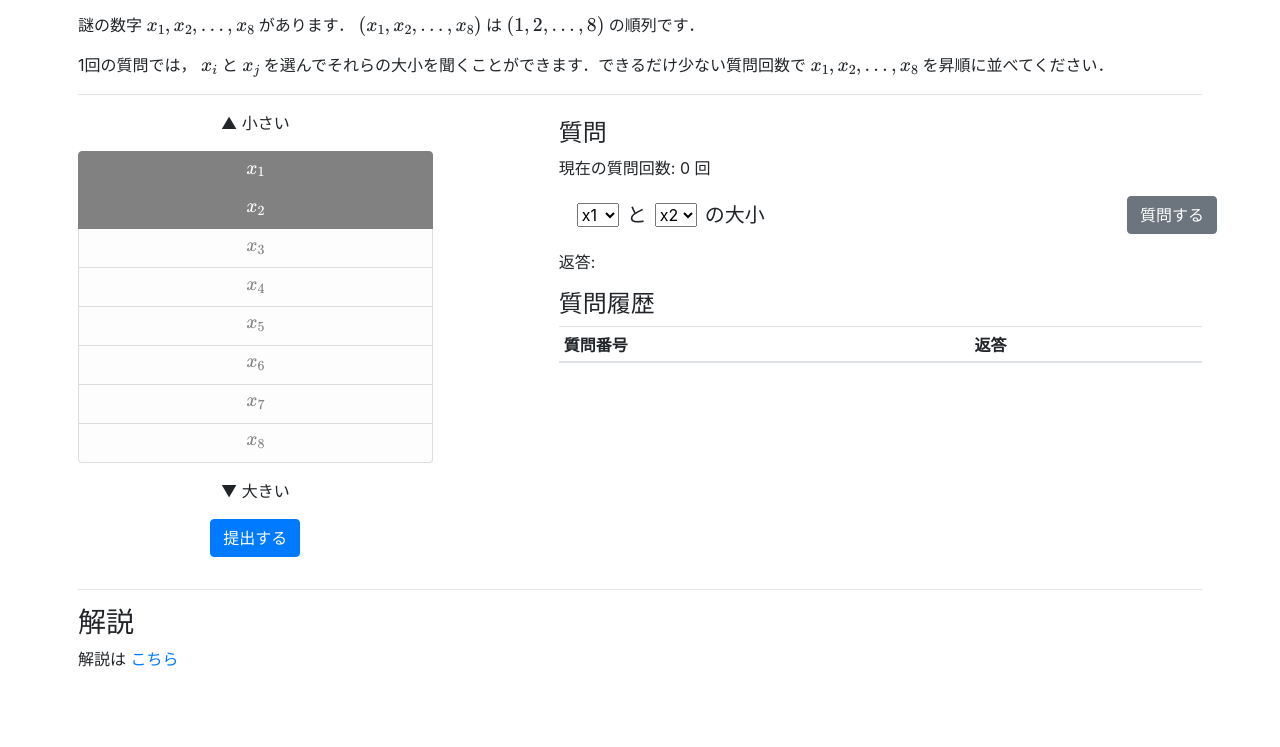
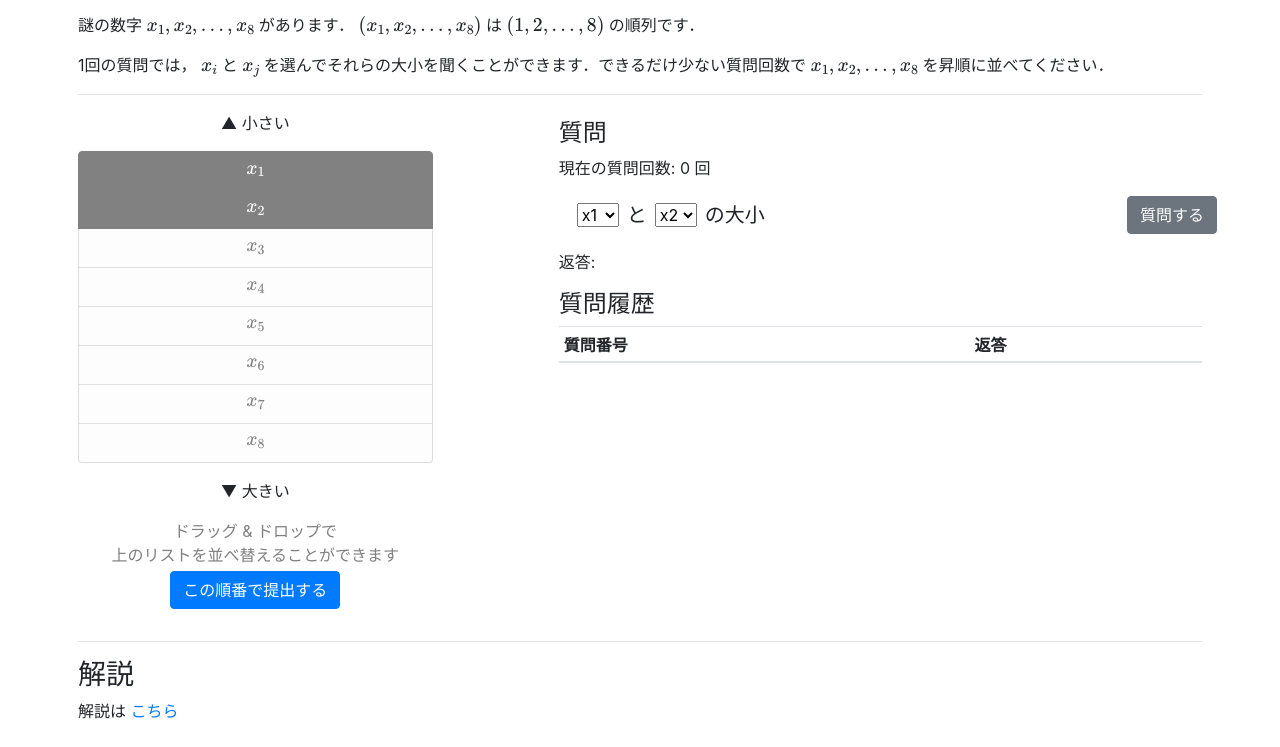
Before and after one commit to puzzleknot/algorithm-puzzle, a plain HTML site: page games/sort_numbers/index.html in a window 1280 px wide. Shown: the part 171-918 px from the top of the page. Before the commit the page ends 866 px from the top, so only its background shows below. Drawn offline with nearby package versions, Linux system fonts and the light colour scheme.

Commit message:
fix: add some guide text

```diff
--- a/games/sort_numbers/index.html
+++ b/games/sort_numbers/index.html
@@ -43,9 +43,10 @@
                         <li class="list-group-item list-group-item-action list-group-item-light text-center" id="li7">\(x_7\)</li>
                         <li class="list-group-item list-group-item-action list-group-item-light text-center" id="li8">\(x_8\)</li>
                     </ul>
-                    <p class="text-center">▼ 大きい</p>
+                    <p class="text-center fs-3">▼ 大きい</p>
                     <div class="text-center">
-                        <button type="submit" class="btn btn-primary" onclick="submit()">提出する</button>
+                        <p class="fw-light text-black-50 my-1">ドラッグ & ドロップで</br>上のリストを並べ替えることができます</p>
+                        <button type="submit" class="btn btn-primary" onclick="submit()">この順番で提出する</button>
                     </div>
                     <p class="h2">
                         <span id="AC" class="badge badge-success" style="display: none">AC</span>
```
